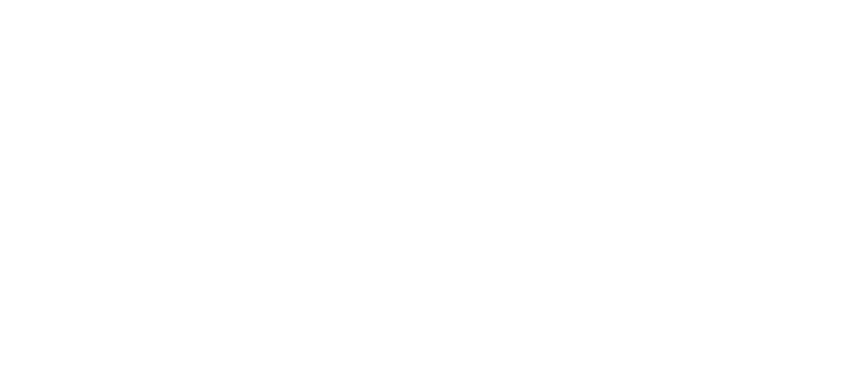
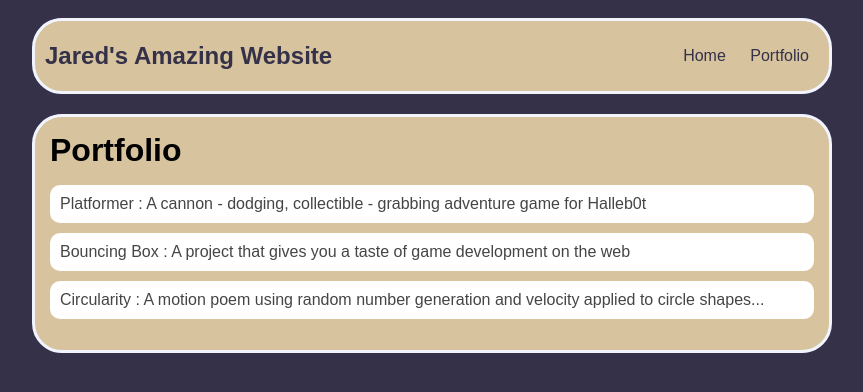
Before and after one commit to harmon146/harmon146.github.io, a plain HTML site: page portfolio.html in a window 1280 px wide. Shown: the whole page, without its empty margins (208-1071 px from the left). Drawn offline with Linux system fonts and the light colour scheme.

Commit message:
add portfolio.html file

```diff
--- a/portfolio.html
+++ b/portfolio.html
@@ -0,0 +1,32 @@
+<!DOCTYPE HTML>
+<html>
+    <head>
+        <title>Jared's Amazing Website</title>
+        <link rel="stylesheet" href="style.css">
+    </head>
+
+    <body>
+      <div id="all-contents">
+        <nav>
+            <h1>Jared's Amazing Website</h1>
+            <ul id="nav-ul">
+               <li class="nav-li">
+               <a class="nav-a" href="index.html">Home</a>
+             </li>
+             <li class="nav-li">
+               <a class="nav-a" href="portfolio.html">Portfolio</a>
+             </li>
+         </ul>
+     </nav>
+     <main>
+        <div class="content">
+            <h1>Portfolio</h1>
+            <ul id="portfolio">
+                <li><a href="projects/platformer/">Platformer : A cannon - dodging, collectible - grabbing adventure game for Halleb0t</a></li>
+                <li><a href="projects/bouncing-box/">Bouncing Box : A project that gives you a taste of game development on the web </a></li>
+                <li><a href="projects/circularity/">Circularity : A motion poem using random number generation and velocity applied to circle shapes...</a></li>
+                </ul>
+            </div>
+     </main>
+    </body>
+</html
--- a/style.css
+++ b/style.css
@@ -81,3 +81,28 @@ h2,
 h3 {
   margin: 0px;
 }
+  /* portfolio styles */
+  .content h1 {
+    color: black;
+}
+
+#portfolio {
+    list-style-type: none;
+    padding-left: 0;
+}
+
+#portfolio li {
+    background: #fff;
+    padding: 10px;
+    border-radius: 10px;
+    margin-bottom: 10px;
+}
+
+#portfolio li:hover {
+    background: #eee;
+}
+
+#portfolio a {
+    text-decoration: none;
+    color: #454545;
+}
```
